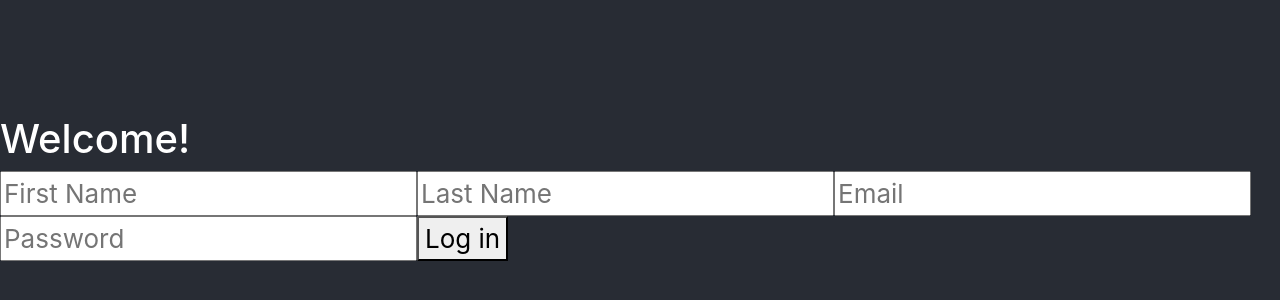
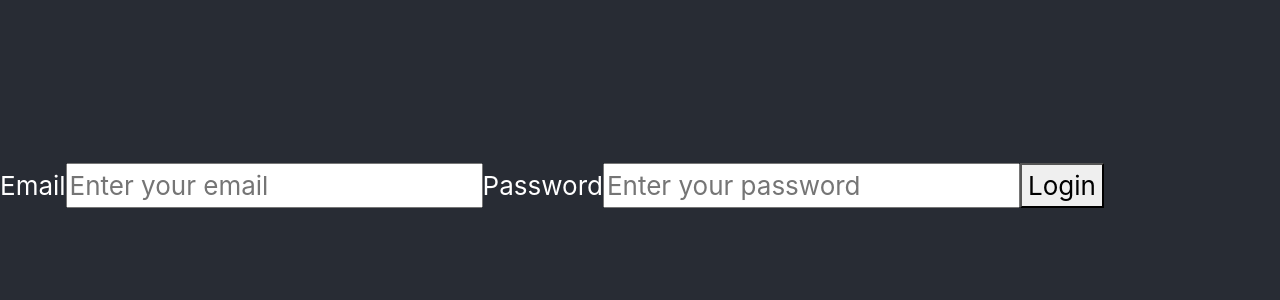
Before and after one commit to Build-Week-Weight-Lifting-Journal-3/Front-end, a React (Create React App) app: page / in a window 1280 px wide. Shown: the part 212-512 px from the top of the page. Built offline with nearby package versions, Linux system fonts and the light colour scheme.

Commit message:
refactored react 1s login page to work in redux. authentication works, but has a bug where you need to submit twice to get the token.

```diff
--- a/src/actions/index.js
+++ b/src/actions/index.js
@@ -44,7 +44,7 @@ export const getJournals = () => dispatch => {
     return axiosWithAuth()
     .get('/journals')
     .then(res => {
-        console.log(res);
+        // console.log(res);
         dispatch({ type: GET_JOURNAL_SUCCESS, payload: res.data });
     })
     .catch(err => {
@@ -67,11 +67,11 @@ export const addJournal = (data) => dispatch => {
     })
 }
 
-export const updateJournal = (id, journalEntry) => dispatch => {
-    console.log(journalEntry);
+export const updateJournal = (id, editValue) => dispatch => {
+    console.log(editValue);
     dispatch({type: UPDATE_JOURNAL_START});
     return axiosWithAuth()
-    .put(`/journals/${id}`, journalEntry)
+    .put(`/journals/${id}`, editValue)
     .then(res => {
         console.log(res);
         dispatch({type: UPDATE_JOURNAL_SUCCESS, payload: res.data});
@@ -85,7 +85,7 @@ export const updateJournal = (id, journalEntry) => dispatch => {
 export const deleteJournal = (id) => dispatch => {
     dispatch({ type: DELETE_JOURNAL_START })
     return axiosWithAuth()
-    .delete(`/journals/${id}`, {headers: {Authorization:localStorage.getItem('token')}})
+    .delete(`/journals/${id}`)
     .then(res => {
         console.log(res);
         dispatch({ type: DELETE_JOURNAL_SUCCESS, payload: id});
--- a/src/components/Login.js
+++ b/src/components/Login.js
@@ -1,103 +1,18 @@
-// import React, { useState } from "react";
-// import { Formik } from "formik";
-// import * as EmailValidator from "email-validator";
-// import * as Yup from "yup";
-
-// const Login = () => {
-//   return (
-//     <Formik
-//       initialValues={{ email: "", password: "" }}
-//       onSubmit={(values, { setSubmitting }) => {
-//         console.log("Submitting");
-//       }}
-//       validationSchema={Yup.object().shape({
-//         email: Yup.string()
-//           .email()
-//           .required("Required"),
-//         password: Yup.string()
-//           .required("No password provided.")
-//           .min(8, "Password is too short - should be 8 chars minimum.")
-//           .matches(/(?=.*[0-9])/, "Password must contain a number.")
-//       })}
-//     >
-//       {props => {
-//         const {
-//           values,
-//           touched,
-//           errors,
-//           isSubmitting,
-//           handleChange,
-//           handleBlur,
-//           handleSubmit
-//         } = props;
-//         return (
-//           <form onSubmit={handleSubmit}>
-//             <label htmlFor="email">Email</label>
-//             <input
-//               name="email"
-//               type="text"
-//               placeholder="Enter your email"
-//               value={values.email}
-//               onChange={handleChange}
-//               onBlur={handleBlur}
-//               className={errors.email && touched.email && "error"}
-//             />
-//             {errors.email && touched.email && (
-//               <div className="input-feedback">{errors.email}</div>
-//             )}
-//             <label htmlFor="email">Password</label>
-//             <input
-//               name="password"
-//               type="password"
-//               placeholder="Enter your password"
-//               value={values.password}
-//               onChange={handleChange}
-//               onBlur={handleBlur}
-//               className={errors.password && touched.password && "error"}
-//             />
-//             {errors.password && touched.password && (
-//               <div className="input-feedback">{errors.password}</div>
-//             )}
-//             <button type="submit" disabled={isSubmitting}>
-//               Login
-//             </button>
-//           </form>
-//         );
-//       }}
-//     </Formik>
-//   );
-// };
-
-// export default Login;
-
-import React, { useState } from 'react';
+import React, { useState } from "react";
 import { connect } from 'react-redux';
 import { login } from '../actions';
-import { axiosWithAuth } from '../utils/axiosWithAuth';
+import { Formik } from "formik";
+import * as Yup from "yup";
 
 const initialFormState = {
-    firstName: '',
-    lastName: '',
+    // firstName: '',
+    // lastName: '',
     email: '',
-    password: '',
+    password: ''
 }
 
 const Login = (props) => {
     const [credentials, setCredentials] = useState(initialFormState);
-
-    // const login = (event) => {
-    //     event.preventDefault();
-    //     axiosWithAuth()
-    //       .post('/auth/login', credentials)
-    //       .then(res => {
-    //         console.log(res);
-    //         localStorage.setItem('token', res.data.token);
-    //         props.history.push('/journal');
-    //       })
-    //       .catch(err => {
-    //         console.log(err);
-    //       })
-    //   }
 
     const handleChange = (event) => {
         event.preventDefault();
@@ -114,53 +29,71 @@ const Login = (props) => {
     }
 
   return (
-        <div>
-            <h1>Welcome!</h1>
+    <Formik
+      initialValues={{ email: "", password: "" }}
+      onSubmit={handleSubmit}
+      validationSchema={Yup.object().shape({
+        email: Yup.string()
+          .email()
+          .required("Required"),
+        password: Yup.string()
+          .required("No password provided.")
+          .min(8, "Password is too short - should be 8 chars minimum.")
+          .matches(/(?=.*[0-9])/, "Password must contain a number.")
+      })}
+    >
+      {props => {
+        const {
+          touched,
+          errors,
+          isSubmitting,
+          handleBlur,
+        } = props;
+        return (
           <form onSubmit={handleSubmit}>
+            <label htmlFor="email">Email</label>
             <input
-                    name='firstName'
-                    type='text'
-                    placeholder="First Name"
-                    value={credentials.firstName}
-                    onChange={handleChange}
-                // required
-                />
-                <input
-                    name='lastName'
-                    type='text'
-                    placeholder="Last Name"
-                    value={credentials.lastName}
-                    onChange={handleChange}
-                // required
-                />
-                <input
-                    name='email'
-                    type='text'
-                    placeholder="Email"
+              name="email"
+              type="text"
+              placeholder="Enter your email"
               value={credentials.email}
               onChange={handleChange}
-                // required
+              onBlur={handleBlur}
+              className={errors.email && touched.email && "error"}
             />
+            {errors.email && touched.email && (
+              <div className="input-feedback">{errors.email}</div>
+            )}
+            <label htmlFor="email">Password</label>
             <input
-                    name='password'
-                    type='password'
-                    placeholder="Password"
+              name="password"
+              type="password"
+              placeholder="Enter your password"
               value={credentials.password}
               onChange={handleChange}
-                // required
+              onBlur={handleBlur}
+              className={errors.password && touched.password && "error"}
             />
-                <button>Log in</button>
+            {errors.password && touched.password && (
+              <div className="input-feedback">{errors.password}</div>
+            )}
+            <button type="submit" disabled={isSubmitting}>
+              Login
+            </button>
           </form>
-        </div>
+        )
+      }}
+    </Formik>
   )
 }
 
 const mapStateToProps = state => {
     return {
-        fetchingData: state.fetchingData,
-        isLoggedIn: state.isLoggedIn,
-        error: state.error,
-        id: state.id
+        ...state
+        // fetchingData: state.fetchingData,
+        // isLoggedIn: state.isLoggedIn,
+        // error: state.error,
+        // id: state.id
     }
 }
 
--- a/src/components/RegisterAccount.js
+++ b/src/components/RegisterAccount.js
@@ -1,6 +1,5 @@
 import React, { useState } from "react";
 import { axiosWithAuth } from '../utils/axiosWithAuth';
-import axios from 'axios';
 
 const initialFormState = {
     firstName: '',
--- a/src/index.js
+++ b/src/index.js
@@ -1,6 +1,5 @@
 import React from 'react';
 import ReactDOM from 'react-dom';
-import {BrowserRouter as Router} from "react-router-dom";
 import { applyMiddleware, compose, createStore } from 'redux';
 import { Provider } from 'react-redux';
 import thunk from 'redux-thunk';
```
Also changed, not shown: src/components/Journal.js (+2 -21 lines). Lines whose indentation alone changed are shown as unchanged.
